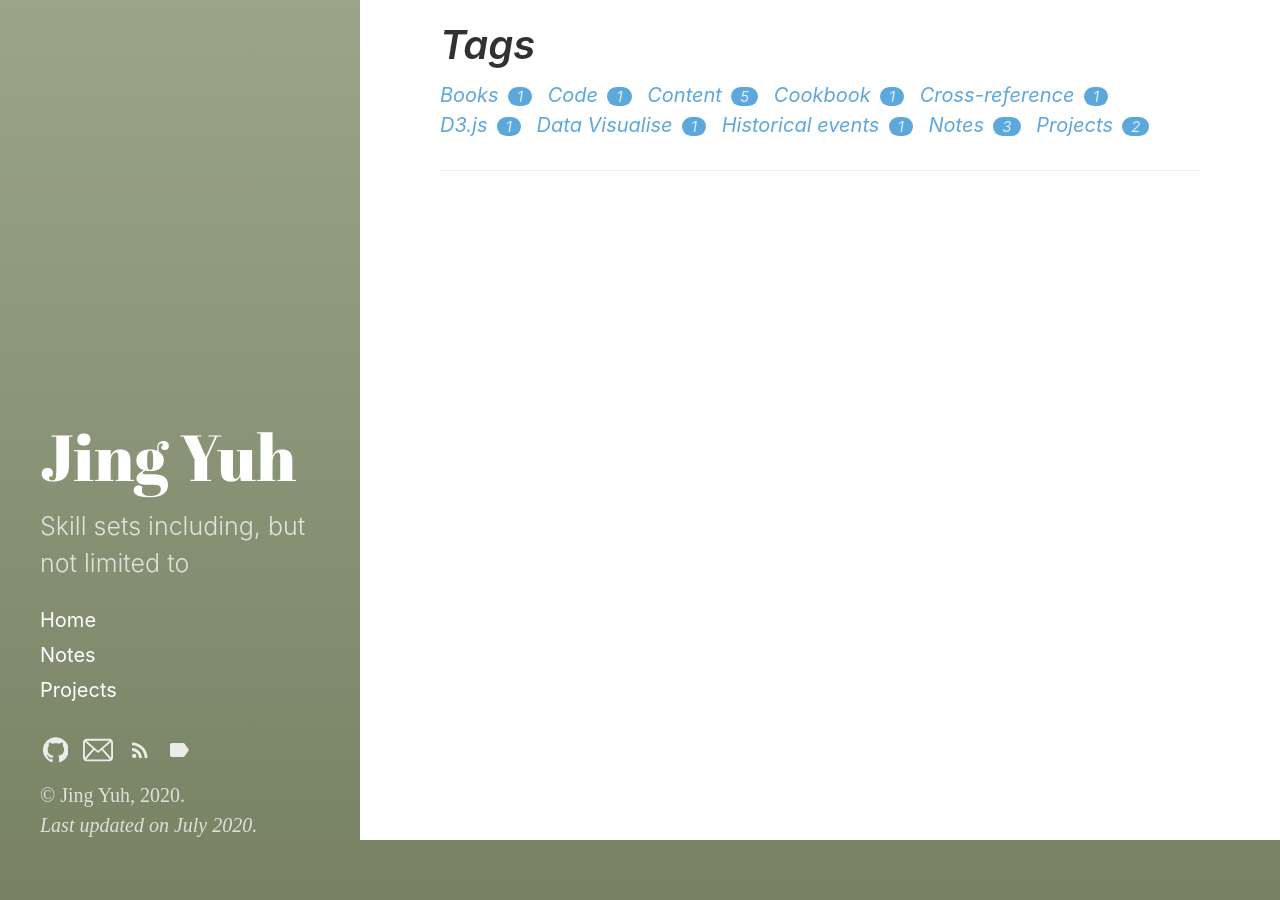
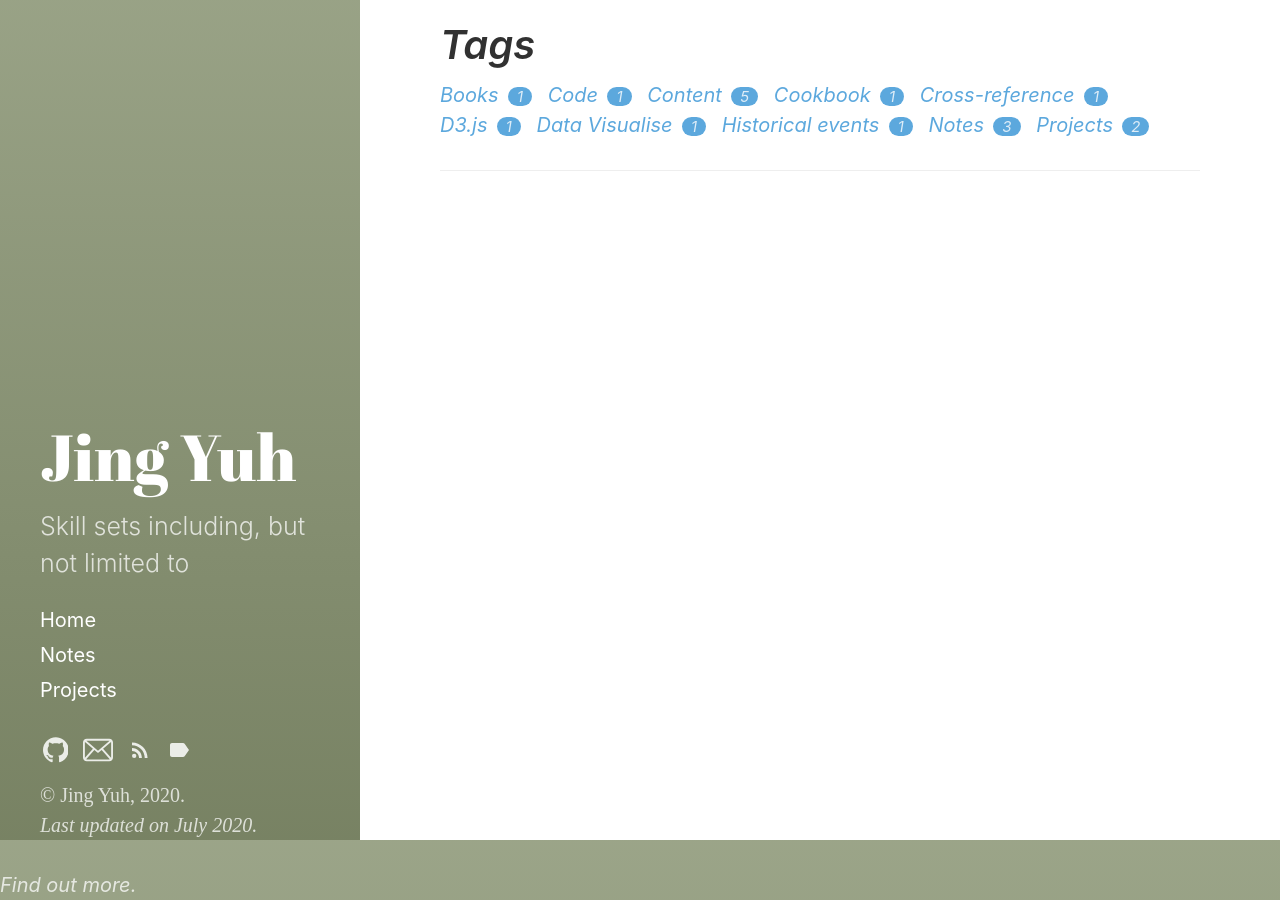
Before and after one commit to jyang123-bit/Website, a Jekyll site: the page built from tags.html, in a window 1280 px wide and 900 px high, scrolled down 60 px. Built offline with Jekyll 4.4.1, drawn with Linux system fonts in a browser that asks for light colours; before the commit the page ends 900 px from its top, so only the background shows below that.

Commit message:
Update default.html

```diff
--- a/_layouts/default.html
+++ b/_layouts/default.html
@@ -1,11 +1,7 @@
 <!DOCTYPE html>
 <html lang="en-us">
 
-  <head>
-    {% include head.html %}
-
-
-  </head>
+  {% include head.html %}
 
   <body class="{{ page.layout }}{% if page.url == '/' %} home{% endif %}">
 
@@ -15,6 +11,6 @@
       {{ content }}
     </main>
 
-
+    {% include custom-foot.html %}
   </body>
 </html>
```
